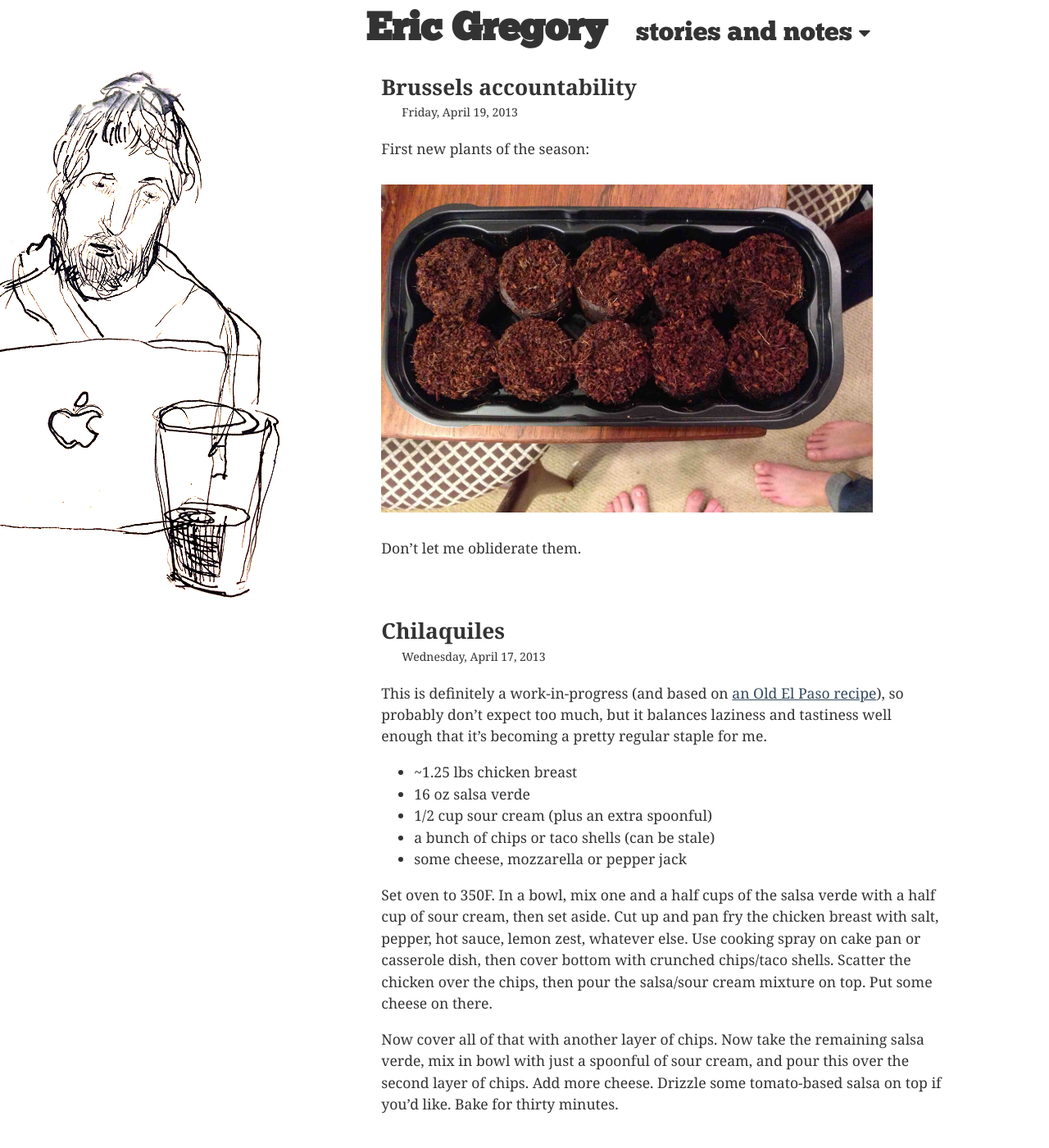
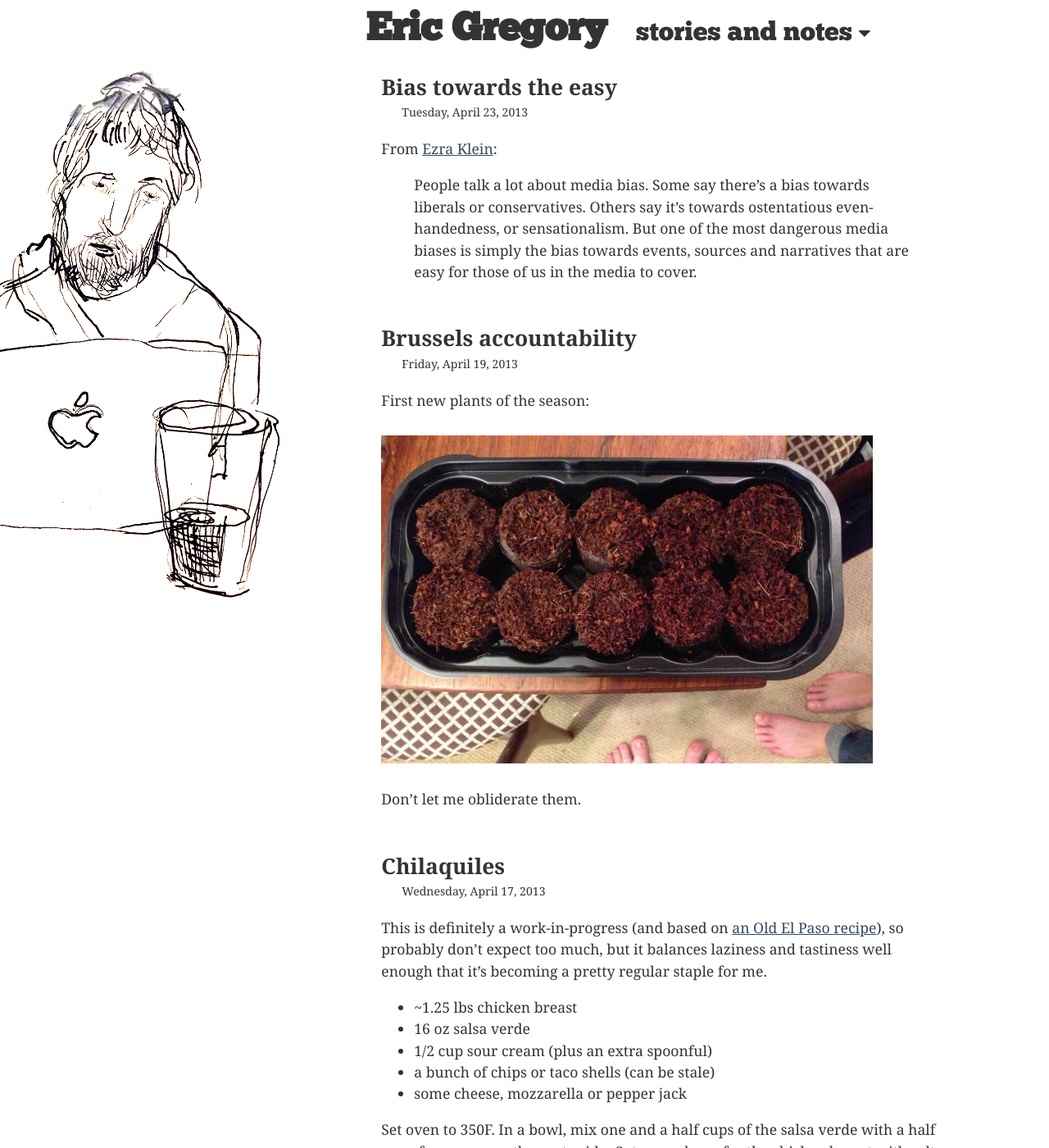
Before and after one commit to ericgregory/ericgregory.github.com, a Jekyll site: the page built from index.html, in a window 1280 px wide and 1400 px high. Shown: the whole window at 82% size. Built offline with Jekyll 4.4.1, drawn with Linux system fonts in a browser that asks for light colours; nearby versions of some CDN libraries; Markdown is read by kramdown in place of the engine named in the settings; the list of posts is cut into pages by our own code; some of the changed text lies outside the part shown.

Commit message:
New post

```diff
--- /dev/null
+++ b/_posts/2013-04-23-bias.md
@@ -0,0 +1,11 @@
+---
+layout: default
+title: Bias towards the easy
+category: daily
+---
+
+From [Ezra Klein](http://www.washingtonpost.com/blogs/wonkblog/wp/2013/04/23/this-is-why-you-should-buy-neil-irwins-new-book/):
+
+> People talk a lot about media bias. Some say there's a bias towards liberals or conservatives. Others say it's towards
+> ostentatious even-handedness, or sensationalism. But one of the most dangerous media biases is simply the bias towards events,
+> sources and narratives that are easy for those of us in the media to cover.
--- a/css/stylesheet.css
+++ b/css/stylesheet.css
@@ -135,7 +135,7 @@ article a:visited {
         }
 
 .post {
-            margin-bottom: 75px;
+            margin-bottom: 55px;
         }
 
 pre {
```
